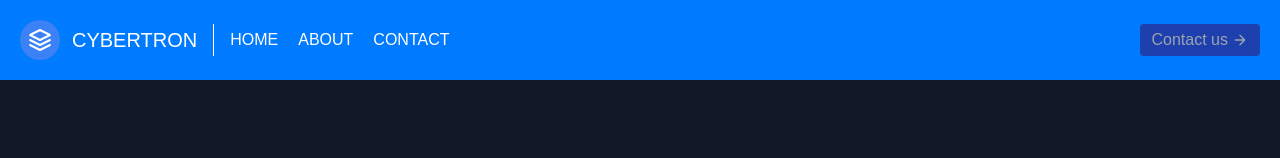
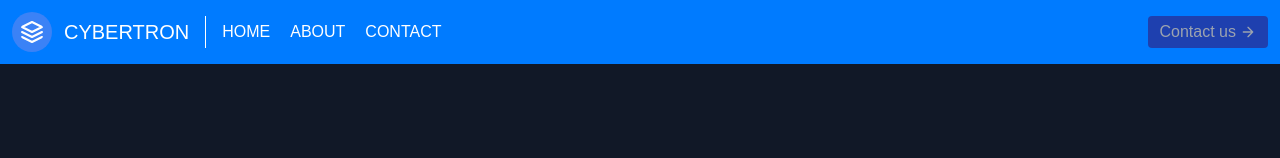
Before and after one commit to A-nimus/cyber-ethics, a plain HTML site: page index.html in a window 1280 px wide. Shown: the top 158 px of the page. Drawn offline with nearby package versions, Linux system fonts and the light colour scheme; a web font is replaced by a local one.

Commit message:
Update index.html

```diff
--- a/index.html
+++ b/index.html
@@ -46,7 +46,7 @@
 </head>
 <body id="black">
     <header class="text-gray-400 bg-gray-900 body-font" id="rb">
-        <div class="container mx-auto flex flex-wrap p-5 flex-col md:flex-row items-center">
+        <div class="container mx-auto flex flex-wrap p-3 flex-col md:flex-row items-center">
           <a class="flex title-font font-medium items-center text-white mb-4 md:mb-0" href="#top">
             <svg xmlns="http://www.w3.org/2000/svg" fill="none" stroke="currentColor" stroke-linecap="round" stroke-linejoin="round" stroke-width="2" class="w-10 h-10 text-white p-2 bg-blue-500 rounded-full" viewBox="0 0 24 24">
               <path d="M12 2L2 7l10 5 10-5-10-5zM2 17l10 5 10-5M2 12l10 5 10-5"></path>
```
